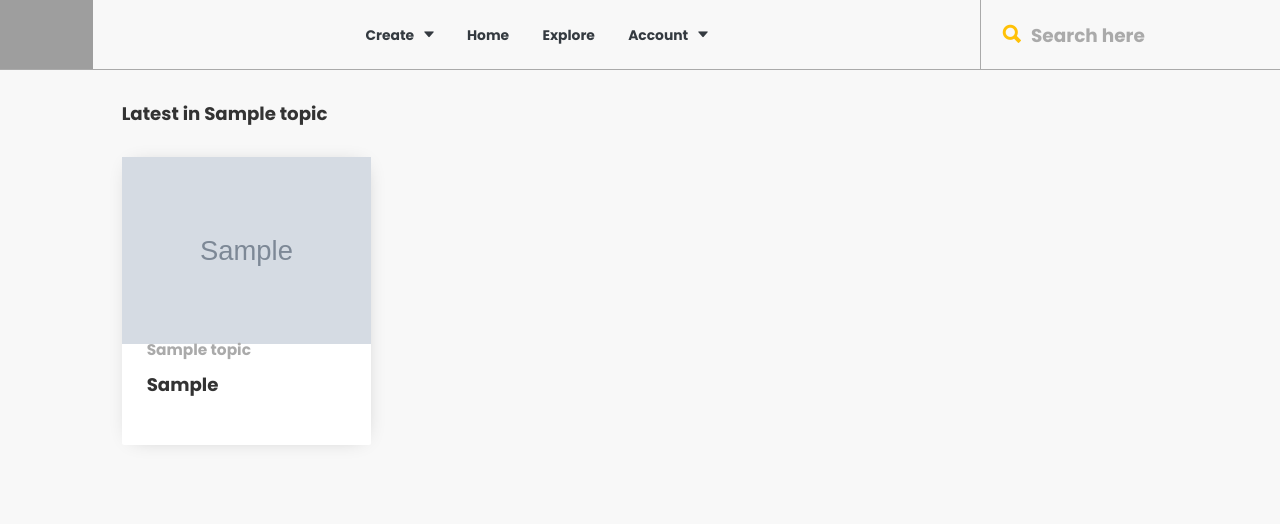
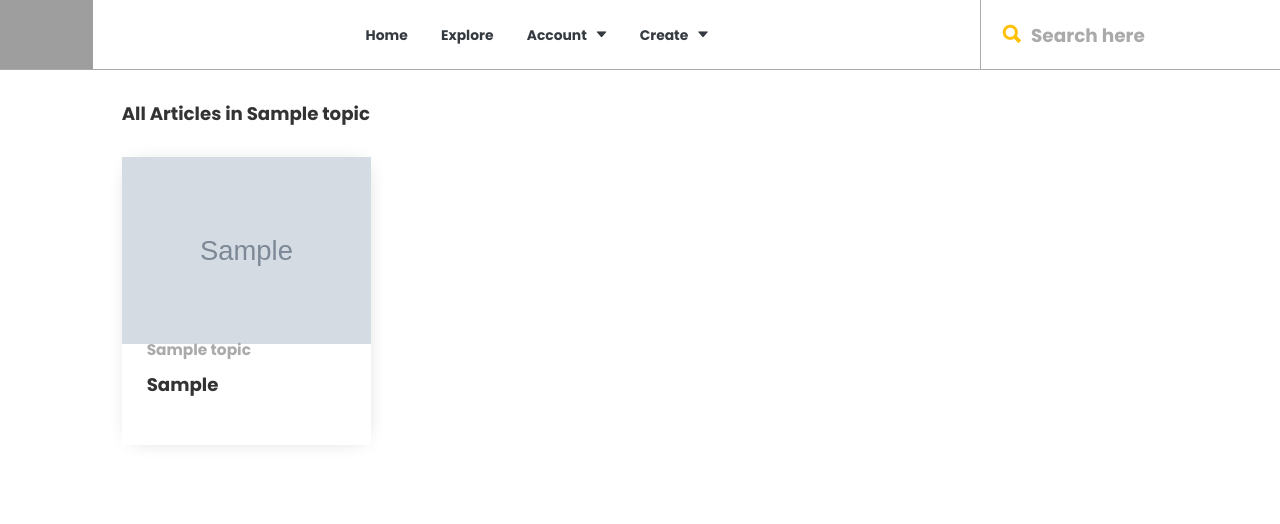
Before and after one commit to svp19/news_agg, a Django app: page /news/topic/1/ in a window 1280 px wide. Shown: the top 524 px of the page. Run offline with Django 3.2, Linux system fonts and the light colour scheme; a user stored in the database is signed in; tables that the repository leaves empty hold one stand-in row (values such as "Sample post"); grey boxes marked "Sample" are stand-in pictures; some libraries are stand-ins or nearby versions; some web fonts are replaced; grey boxes are pictures that could not be loaded.

Commit message:
Bug Fixes

```diff
--- a/news/query.py
+++ b/news/query.py
@@ -23,11 +23,12 @@ q_article_views = 'select a.id as article_id, t.name as topic_id, count(a.id) as
                   'group by a.id, t.name ' \
                   'order by count(a.id) desc;'
 
-q_trending_articles = 'select * ' \
-                      'from news_article as a ' \
-                      'group by a.id ' \
-                      'order by count(a.id)/(a.publish_date-"01-01-1980") ' \
-                      'limit 10;'
+q_trending_articles = "select a.* " \
+                      "from news_article as a " \
+                      "join news_view as v on a.id = v.article_id_id " \
+                      "group by a.id " \
+                      "order by count(a.id) desc limit 6;"
+                      # "order by count(v.article_id_id)/(a.publish_date-'01-01-1980') desc limit 6;"
 
 
 # Raw Query Functions
@@ -51,8 +52,11 @@ def get_recommended_by_topic(topics):
         # Pre-process
         topic_article_id_dict = {k.name: [] for k in topics}
         article_views = result_set
+        print(topics)
         for row in article_views:
-            topic_article_id_dict[row['topic_id']].append(row['article_id'])
+            if row['topic_id'] in topic_article_id_dict:
+                if len(topic_article_id_dict[row['topic_id']]) < 5:
+                    topic_article_id_dict[row['topic_id']].append(row['article_id'])
 
         topic_article_dict = {}
         for key, value in topic_article_id_dict.items():
--- a/news/templates/news/base.html
+++ b/news/templates/news/base.html
@@ -39,16 +39,7 @@
     <ul class="main-menu text-dark" id="main-menu">
 
 
-        {% if user.is_staff %}
-            <li class="drop-down"><a href="#!">Create<i class="ion-arrow-down-b"></i></a>
-                <ul class="drop-down-menu drop-down-inner">
-                    <li><a href="{% url 'create-article-url' %}">Article</a></li>
-                    <li><a href="{% url 'create-author' %}">Author</a></li>
-                    <li><a href="{% url 'create-tag' %}">Tag</a></li>
-                    <li><a href="{% url 'create-topic' %}">Topic</a></li>
-                </ul>
-            </li>
-        {% endif %}
+
 
         {% if user.is_authenticated %}
             <li><a href="{% url 'news-home' %}">Home</a></li>
@@ -70,6 +61,18 @@
         {% else %}
             <li><a href="{% url 'login' %}">Login</a></li>
         {% endif %}
+
+        {% if user.is_staff %}
+            <li class="drop-down"><a href="#!">Create<i class="ion-arrow-down-b"></i></a>
+                <ul class="drop-down-menu drop-down-inner">
+                    <li><a href="{% url 'create-article-url' %}">Article</a></li>
+                    <li><a href="{% url 'create-author' %}">Author</a></li>
+                    <li><a href="{% url 'create-tag' %}">Tag</a></li>
+                    <li><a href="{% url 'create-topic' %}">Topic</a></li>
+                </ul>
+            </li>
+        {% endif %}
+
     </ul>
 
     <div class="clearfix"></div>
--- a/news/templates/news/home.html
+++ b/news/templates/news/home.html
@@ -147,7 +147,7 @@
                     </div><!-- col-lg-8 col-md-12 -->
 
                     <!-- Repeating Card -->
-                    {% for article in topic_articles %}
+                    {% for article in topic_articles|slice:"1:" %}
                     <div class="col-sm-6 col-md-6 col-lg-6 col-xl-4 mb-30">
                         <div class="card h-100 h-xs-350x">
                             <div class="bg-white h-100">
--- a/news/templates/news/list_article_by_topic.html
+++ b/news/templates/news/list_article_by_topic.html
@@ -1,12 +1,12 @@
 {% extends 'news/base.html' %}
 {% block content %}
 
-<section class="bg-1-white ptb-0">
+<section class="bg-white ptb-0">
     <div class="container-fluid">
         <div class="row">
             <div class="col-lg-1"></div>
             <div class="col-md-12 col-lg-8 ptb-50 pr-30 pr-md-15">
-                <h4 class="mb-30 mt-50 clearfix"><b>Latest in {{ topic }}</b></h4>
+                <h4 class="mb-30 mt-50 clearfix"><b>All Articles in {{ topic }}</b></h4>
 
                 <div class="row">
 
--- a/news/views.py
+++ b/news/views.py
@@ -20,10 +20,12 @@ def home(request):
         comments = Comment.objects.filter(article_id=article)
         num_comments.append(len(comments))
     recent = zip(recent, num_comments)
-    # print(num_comments)
+
     # Fetch Recommended articles by topic
+    topic_article_dict = None
     topics = q.get_topics_by_preference(request.user)
-    topic_article_dict = q.get_recommended_by_topic(topics)
+    if topics:
+        topic_article_dict = q.get_recommended_by_topic(topics)
 
     return render(request, 'news/home.html',
                   {'articles': articles, 'recent': recent, 'topic_article_dict': topic_article_dict,
```
